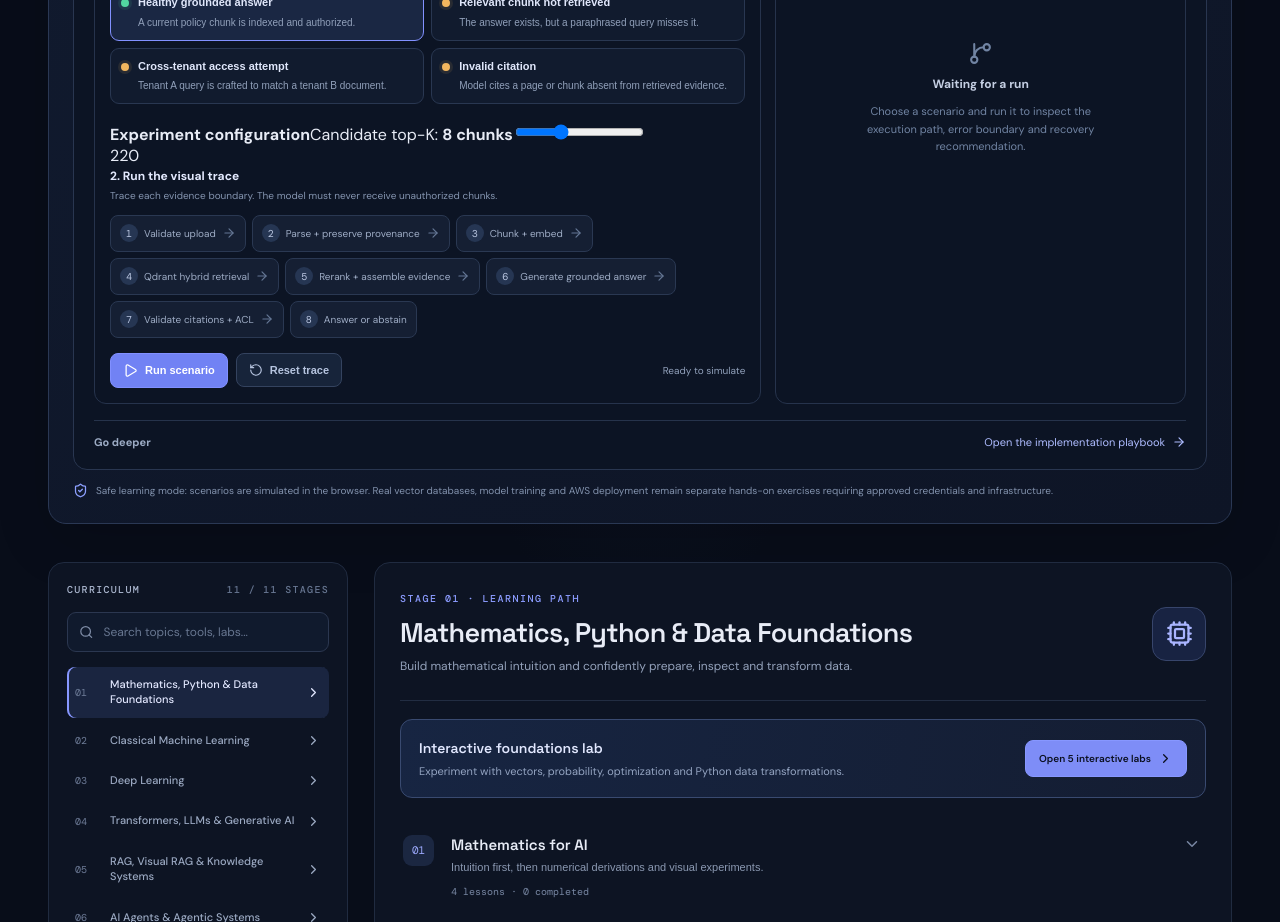
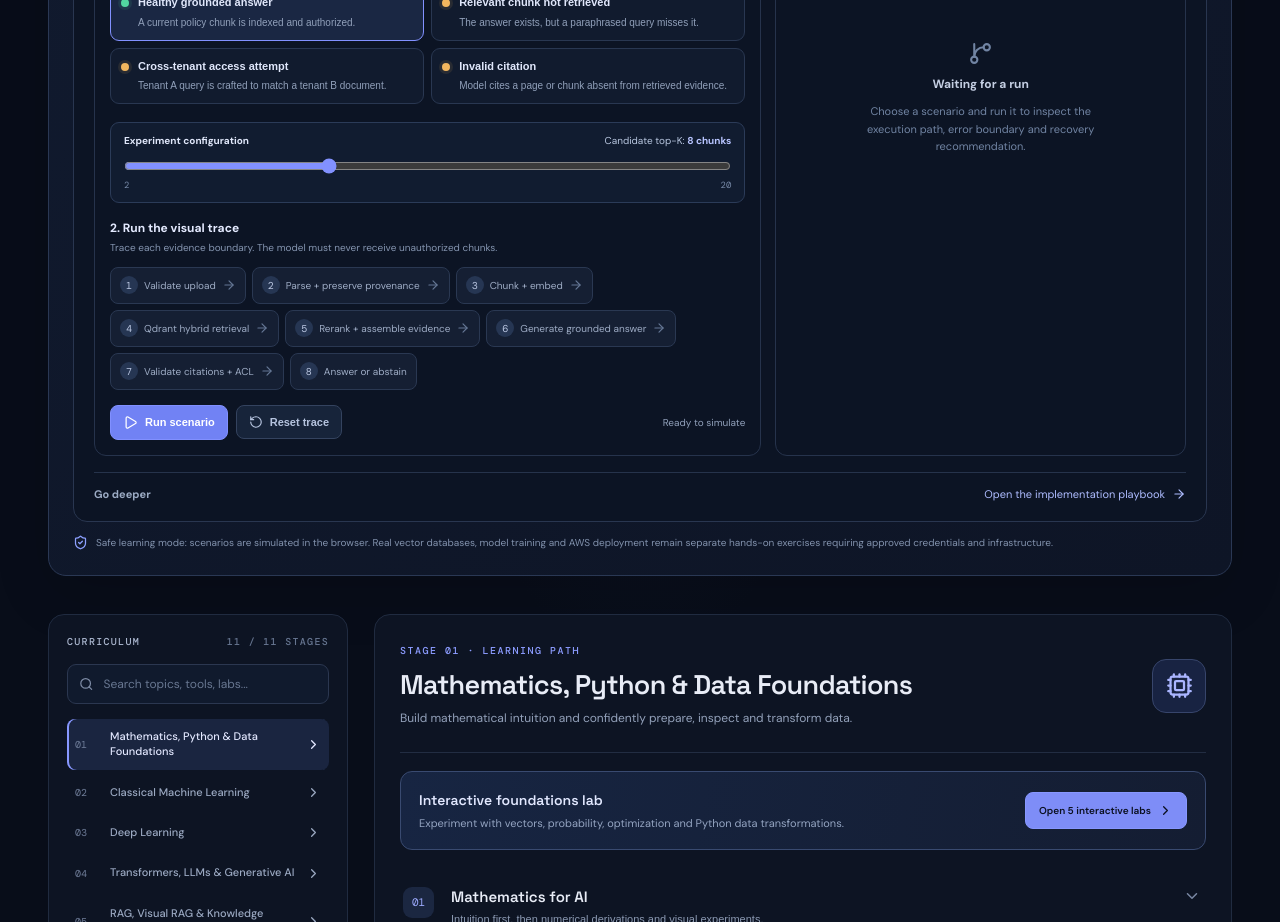
Before and after one commit to ashvins1912/AI-Engineering-Academy, a React (Vite) app: page / in a window 1280 px wide. Shown: the part 1200-2122 px from the top of the page. Built offline with nearby package versions, Linux system fonts and the light colour scheme.

Commit message:
Style lab configuration controls and mastery checks

```diff
--- a/src/styles.css
+++ b/src/styles.css
@@ -333,3 +333,20 @@
 .production-labs-note svg{flex:0 0 auto;color:#8da0ff}
 @media(max-width:820px){.production-lab-grid{grid-template-columns:1fr}.production-empty-trace{min-height:160px}.production-lab-tabs{grid-template-columns:repeat(2,minmax(0,1fr))}}
 @media(max-width:520px){.production-labs{padding:15px}.production-labs-heading{flex-direction:column}.production-progress{display:flex;align-items:center;gap:8px}.production-lab-card{padding:12px}.production-scenario-list{grid-template-columns:1fr}.production-flow-step{font-size:9px}.production-run-status{width:100%;margin:2px 0}.production-lab-footer{align-items:flex-start;flex-direction:column}}
+
+
+.production-config{border:1px solid #2b3b58;background:#111c30;border-radius:9px;padding:11px 13px;margin:10px 0 17px}
+.production-config label{display:flex;align-items:center;justify-content:space-between;gap:12px;font-size:10px;color:#b8c6df}
+.production-config label strong{color:#e0e7fa}.production-config label b{color:#b8c4ff}
+.production-config input{width:100%;accent-color:#8291ff;margin:11px 0 4px}
+.production-config>div{display:flex;justify-content:space-between;color:#7789a7;font:9px 'DM Mono'}
+.production-mastery{border:1px solid #31415f;background:#121e33;border-radius:9px;padding:12px;margin:4px 0 10px}
+.production-mastery>strong{font-size:11px;color:#e0e8ff}
+.production-mastery>p{font-size:11px;line-height:1.5;color:#b7c4dc;margin:7px 0}
+.production-mastery>div{display:grid;gap:6px}
+.production-mastery>div button{background:#182740;border:1px solid #344561;border-radius:7px;color:#b8c6dd;text-align:left;padding:8px;font-size:10px;cursor:pointer}
+.production-mastery>div button.selected{border-color:#8a98ff;background:#253354;color:#edf0ff}
+.production-check-answer{margin-top:9px;border:1px solid #6d7ee4;background:#202d50;color:#dce3ff;border-radius:7px;padding:7px 10px;font-size:10px;cursor:pointer}
+.production-check-answer:disabled{opacity:.4;cursor:not-allowed}
+.production-mastery .mastery-correct{color:#75dfb3}.production-mastery .mastery-incorrect{color:#f2bd79}
+.production-complete:disabled{opacity:.38;cursor:not-allowed}
```
